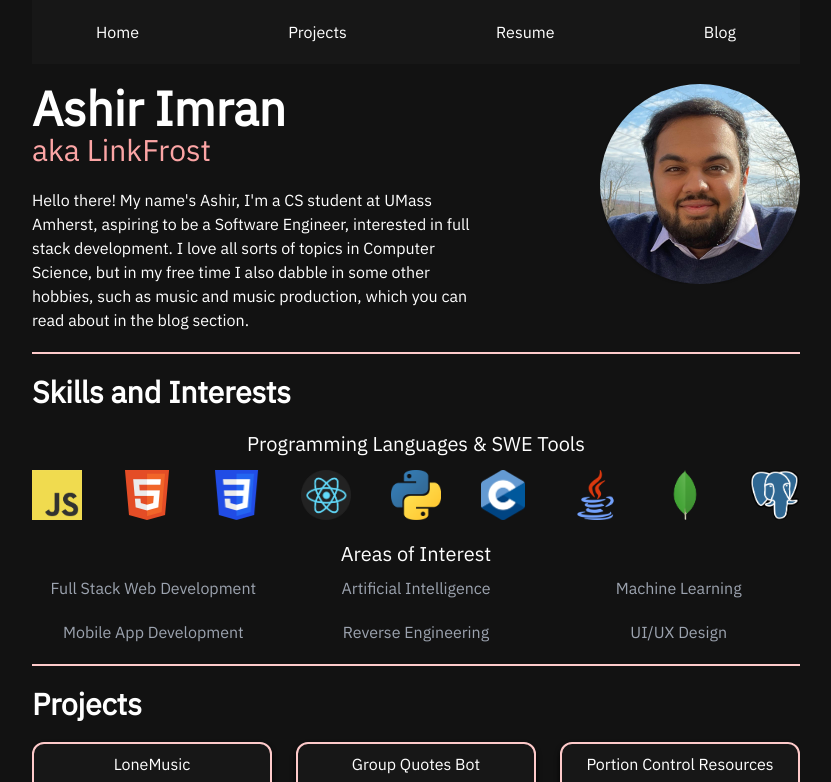
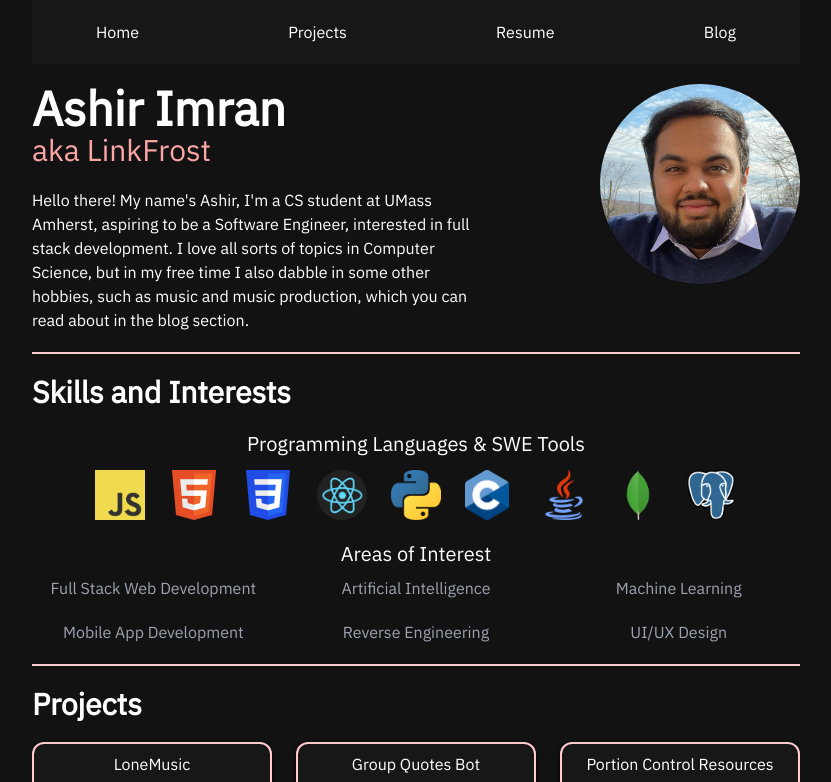
Before and after one commit to LinkFrost/linkfrost.com, a Next.js app: page / in a window 1280 px wide. Shown: the top 782 px of the page, without its empty margins (224-1055 px from the left). Built offline with nearby package versions, Linux system fonts and the light colour scheme.

Commit message:
fix: CSS adjustments 4

```diff
--- a/components/Projects.js
+++ b/components/Projects.js
@@ -5,7 +5,7 @@ export default function Projects() {
   return (
     <div className="flex flex-col justify-between content-center border-b-2 border-red-200 max-w-3xl mb-5">
       <h2 className="font-bold text-xl sm:text-3xl text-white mb-5">Projects</h2>
-      <div className="grid grid-cols-1 sm:grid-cols-3 gap-6 justify-between mb-5">
+      <div className="grid grid-cols-1 sm:grid-cols-2 md:grid-cols-3 gap-6 justify-between mb-5">
         <ProjectCard projectTitle="LoneMusic" description="Social media website for uploading song instrumentals and vocal covers." imgSrc="/img/LoneMusicLogo.png" link="https://lonemusic.herokuapp.com/" repo="https://github.com/joepetrillo/cs326-final-bullymaguire"></ProjectCard>
         <ProjectCard projectTitle="Group Quotes Bot" description="Discord bot for saving quotations to a database, and viewing them back in a server." imgSrc="/img/GroupQuotesLogo.jpg" repo="https://github.com/LinkFrost/Group-Quotes-Discord-Bot"></ProjectCard>
         <ProjectCard projectTitle="Portion Control Resources" description="Simple SPA for displaying five resources with custom drop down menus." imgSrc="/img/PortionControlLogo.png" link="https://portion-control-resources.herokuapp.com" repo="https://github.com/LinkFrost/Portion-Control-Resources"></ProjectCard>
--- a/components/SkillsInterests.js
+++ b/components/SkillsInterests.js
@@ -5,7 +5,7 @@ export default function SkillsInterests() {
       <div className="flex justify-center">
         <h2 className="text-md sm:text-xl text-white mb-3">Programming Languages & SWE Tools</h2>
       </div>
-      <div className="grid grid-cols-3 sm:grid-cols-9 gap-10 justify-between m-auto mb-5">
+      <div className="grid grid-cols-3 md:grid-cols-9 gap-10 md:gap-6 justify-between m-auto mb-5">
         <img style={{ height: "50px", width: "auto" }} src="/img/JSLogo.png" alt="Javascript"></img>
         <img style={{ height: "50px", width: "auto" }} src="/img/HTMLLogo.png" alt="HTML"></img>
         <img style={{ height: "50px", width: "auto" }} src="/img/CSSLogo.png" alt="CSS"></img>
```
